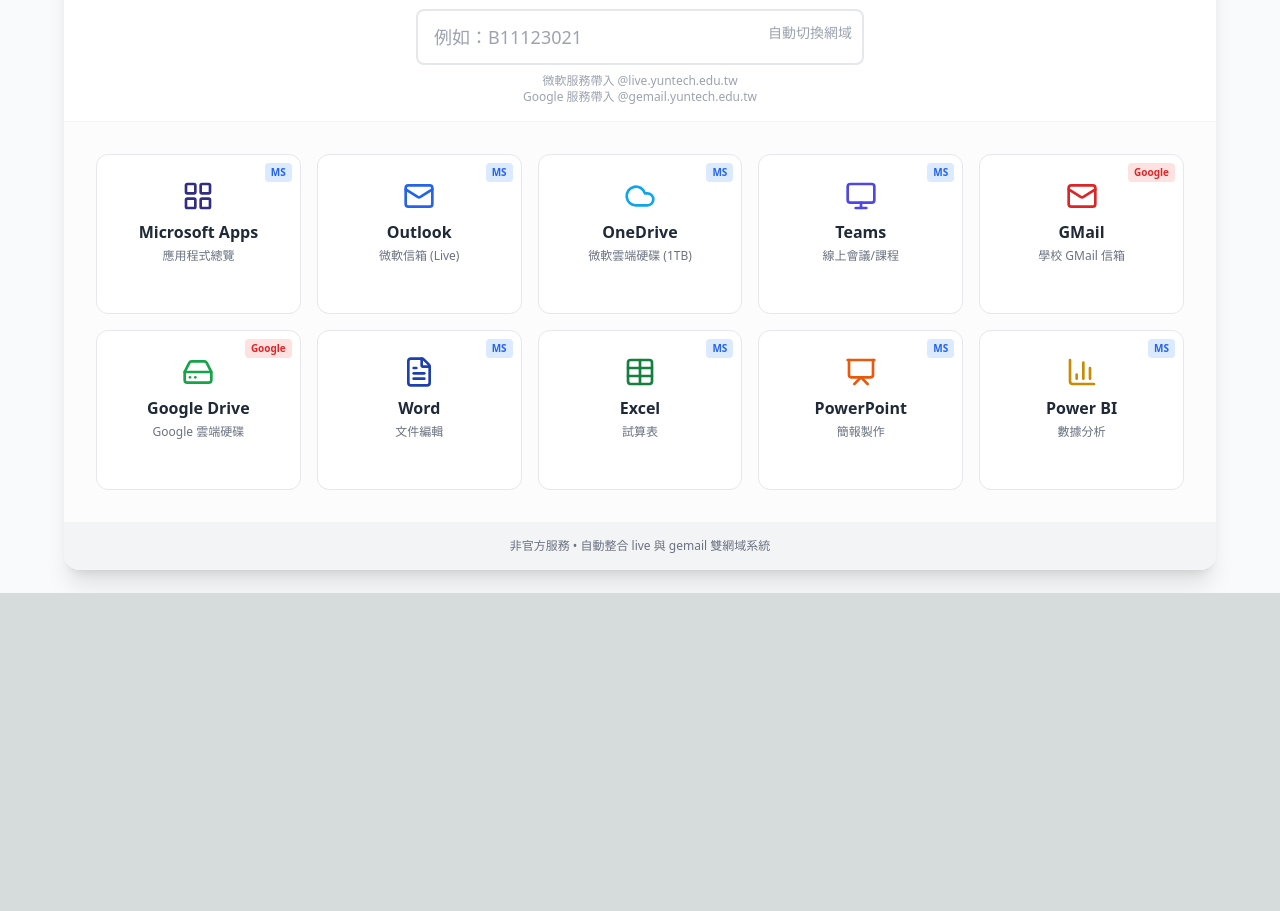
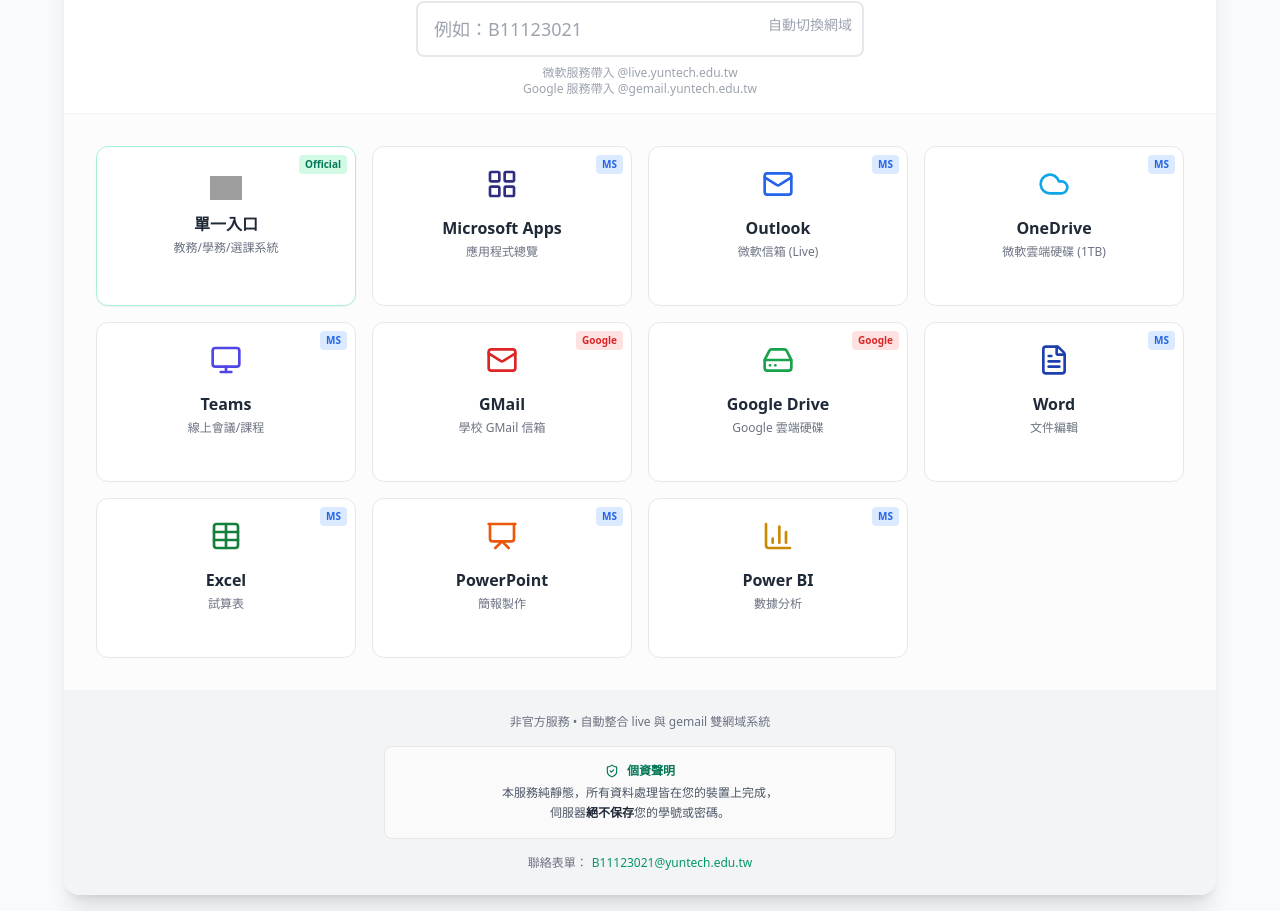
Before and after one commit to bridgerhung/ms-yuntech-sso, a Next.js app: page / in a window 1280 px wide. Shown: the part 207-1118 px from the top of the page. Before the commit the page ends 800 px from the top, so only its background shows below. Built offline with nearby package versions, Linux system fonts and the light colour scheme; grey boxes are pictures that could not be loaded.

Commit message:
加上雲科

```diff
--- a/app/page.tsx
+++ b/app/page.tsx
@@ -11,7 +11,8 @@ import {
   Table,
   Presentation,
   BarChart3,
-  HardDrive
+  HardDrive,
+  ShieldCheck
 } from "lucide-react";
 
 // 定義服務類型介面
@@ -20,7 +21,7 @@ interface ServiceItem {
   icon: React.ReactNode;
   url: string;
   desc: string;
-  type: "microsoft" | "google";
+  type: "microsoft" | "google" | "school"; // 新增 school 類型
 }
 
 export default function Home() {
@@ -37,14 +38,19 @@ export default function Home() {
     setError("");
   };
 
-  // 微軟 OneDrive 特殊路徑生成
   const generateOneDriveUrl = (email: string) => {
     const userPath = email.replace(/[@.]/g, "_").toLowerCase();
     return `https://${MS_SHAREPOINT_PREFIX}-my.sharepoint.com/personal/${userPath}/_layouts/15/onedrive.aspx?login_hint=${encodeURIComponent(email)}&view=1`;
   };
 
-  // 統一跳轉處理
   const handleRedirect = (service: ServiceItem) => {
+    // 學校單一入口不需要學號參數，直接跳轉
+    if (service.type === "school") {
+      window.open(service.url, "_blank");
+      return;
+    }
+
+    // 其他服務需要學號
     if (!studentId) {
       setError("請先輸入學號！");
       return;
@@ -53,40 +59,44 @@ export default function Home() {
     let email = "";
     let finalUrl = "";
 
-    // 1. 根據服務類型決定 Email 網域
     if (service.type === "microsoft") {
-      // 處理微軟 Email
       email = studentId.includes("@") ? studentId : `${studentId}@${MS_DOMAIN}`;
 
-      // 處理微軟 URL
       if (service.url === "ONEDRIVE_SPECIAL") {
         finalUrl = generateOneDriveUrl(email);
       } else {
-        // 自動判斷是用 ? 或 & 連接參數
         const separator = service.url.includes("?") ? "&" : "?";
         finalUrl = `${service.url}${separator}login_hint=${encodeURIComponent(email)}`;
       }
 
     } else if (service.type === "google") {
-      // 處理 Google Email
       const cleanId = studentId.split("@")[0];
       email = `${cleanId}@${GOOGLE_DOMAIN}`;
-
-      // Google URL 處理
       finalUrl = `https://accounts.google.com/AccountChooser?Email=${encodeURIComponent(email)}&continue=${encodeURIComponent(service.url)}`;
     }
 
-    // 2. 開新視窗
     window.open(finalUrl, "_blank");
   };
 
   // 服務列表
   const services: ServiceItem[] = [
+    // --- 學校官方區塊 (置頂) ---
+    {
+      name: "單一入口",
+      // 使用 img 標籤直接顯示 Logo
+      icon: <img
+        src="https://www-static.yuntech.edu.tw/images/mainmenu/about/yuntech_logo.jpg"
+        alt="YunTech Logo"
+        className="w-8 h-8 object-contain"
+      />,
+      url: "https://webapp.yuntech.edu.tw",
+      desc: "教務/學務/選課系統",
+      type: "school"
+    },
     // --- Microsoft 區塊 ---
     {
-      name: "Microsoft Apps", // 已改名
+      name: "Microsoft Apps",
       icon: <LayoutGrid className="w-8 h-8 mb-2 text-indigo-900" />,
-      // 這裡只需放基礎網址，程式會自動補上 ?login_hint=...
       url: "https://m365.cloud.microsoft/apps/",
       desc: "應用程式總覽",
       type: "microsoft"
@@ -158,6 +168,30 @@ export default function Home() {
     },
   ];
 
+  // 輔助函式：取得卡片樣式
+  const getCardStyle = (type: string) => {
+    switch (type) {
+      case 'google':
+        return 'hover:border-red-200 hover:bg-red-50/30';
+      case 'microsoft':
+        return 'hover:border-blue-200 hover:bg-blue-50/30';
+      case 'school':
+        return 'hover:border-emerald-500 hover:bg-emerald-50/30 border-emerald-100 bg-emerald-50/10'; // 學校專屬綠色系
+      default:
+        return 'hover:border-gray-200';
+    }
+  };
+
+  // 輔助函式：取得標籤樣式
+  const getLabelStyle = (type: string) => {
+    switch (type) {
+      case 'google': return 'bg-red-100 text-red-600';
+      case 'microsoft': return 'bg-blue-100 text-blue-600';
+      case 'school': return 'bg-emerald-100 text-emerald-700';
+      default: return 'bg-gray-100 text-gray-600';
+    }
+  };
+
   return (
     <main className="min-h-screen bg-gray-50 flex flex-col items-center justify-center p-4 font-sans">
       <div className="max-w-6xl w-full bg-white rounded-2xl shadow-xl overflow-hidden">
@@ -165,7 +199,7 @@ export default function Home() {
         {/* Header 區塊 */}
         <div className="bg-gradient-to-r from-emerald-600 to-teal-500 p-8 text-center text-white">
           <h1 className="text-3xl font-bold mb-2">雲科大 數位服務傳送門</h1>
-          <p className="opacity-90">整合 Microsoft 365 與 Google Workspace • 輸入學號一鍵登入</p>
+          <p className="opacity-90">整合 單一入口 • Microsoft 365 • Google Workspace</p>
         </div>
 
         {/* 輸入區塊 */}
@@ -180,11 +214,10 @@ export default function Home() {
                 value={studentId}
                 onChange={handleInputChange}
                 placeholder="例如：B11123021"
-                // 這裡加入了 text-gray-900 (深色文字), bg-white (白底), caret-emerald-600 (綠色游標)
                 className="w-full px-4 py-3 text-lg text-gray-900 bg-white border-2 border-gray-200 rounded-lg focus:ring-2 focus:ring-emerald-500 focus:border-emerald-500 outline-none transition-all uppercase placeholder:normal-case caret-emerald-600"
                 onKeyDown={(e) => {
                   if (e.key === "Enter") {
-                    handleRedirect(services[1]); // Enter 預設進 Outlook
+                    handleRedirect(services[1]); // Enter 預設進 Outlook (或可改成 services[0] 進單一入口)
                   }
                 }}
               />
@@ -202,29 +235,30 @@ export default function Home() {
 
         {/* 服務列表區塊 */}
         <div className="p-8 bg-gray-50/50 border-t border-gray-100">
-          <div className="grid grid-cols-2 md:grid-cols-3 lg:grid-cols-5 gap-4">
+          <div className="grid grid-cols-2 md:grid-cols-3 lg:grid-cols-4 gap-4">
             {services.map((service, index) => (
               <button
                 key={index}
                 onClick={() => handleRedirect(service)}
-                className={`flex flex-col items-center justify-center p-6 bg-white border border-gray-200 rounded-xl hover:shadow-md transition-all duration-200 group text-center h-40 relative overflow-hidden cursor-pointer
-                  ${service.type === 'google' ? 'hover:border-red-200 hover:bg-red-50/30' : 'hover:border-blue-200 hover:bg-blue-50/30'}
+                className={`flex flex-col items-center justify-center p-6 bg-white border rounded-xl hover:shadow-md transition-all duration-200 group text-center h-40 relative overflow-hidden cursor-pointer
+                  ${getCardStyle(service.type)}
+                  ${service.type === 'school' ? 'border-emerald-200 shadow-sm' : 'border-gray-200'}
                 `}
               >
-                {/* 標籤：區分 Google / MS */}
+                {/* 標籤：區分 Google / MS / School */}
                 <div className={`absolute top-2 right-2 text-[10px] font-bold px-1.5 py-0.5 rounded
-                  ${service.type === 'google' ? 'bg-red-100 text-red-600' : 'bg-blue-100 text-blue-600'}
+                  ${getLabelStyle(service.type)}
                 `}>
-                  {service.type === 'google' ? 'Google' : 'MS'}
+                  {service.type === 'google' ? 'Google' : service.type === 'school' ? 'Official' : 'MS'}
                 </div>
 
-                <div className="transform group-hover:scale-110 transition-transform duration-200">
+                <div className="transform group-hover:scale-110 transition-transform duration-200 mb-2">
                   {service.icon}
                 </div>
                 <h3 className="font-bold text-gray-800 mb-1">{service.name}</h3>
                 <p className="text-xs text-gray-500">{service.desc}</p>
                 <div className={`mt-2 text-xs opacity-0 group-hover:opacity-100 flex items-center gap-1 transition-opacity
-                   ${service.type === 'google' ? 'text-red-600' : 'text-blue-600'}
+                   ${service.type === 'google' ? 'text-red-600' : service.type === 'school' ? 'text-emerald-600' : 'text-blue-600'}
                 `}>
                   Open <ExternalLink size={10} />
                 </div>
@@ -233,9 +267,32 @@ export default function Home() {
           </div>
         </div>
 
-        {/* Footer */}
-        <div className="bg-gray-100 p-4 text-center text-xs text-gray-500">
-          非官方服務 • 自動整合 live 與 gemail 雙網域系統
+        {/* Footer & Privacy 區塊 */}
+        <div className="bg-gray-100 p-6 text-center text-xs text-gray-500">
+          <p className="mb-4">非官方服務 • 自動整合 live 與 gemail 雙網域系統</p>
+
+          <div className="max-w-lg mx-auto bg-white/60 border border-gray-200 rounded-lg p-4 mb-4">
+            <div className="flex items-center justify-center gap-2 mb-1 text-emerald-700 font-bold">
+              <ShieldCheck size={14} />
+              <span>個資聲明</span>
+            </div>
+            <p className="leading-relaxed text-gray-600">
+              本服務純靜態，所有資料處理皆在您的裝置上完成，<br/>
+              伺服器<span className="font-bold text-gray-800">絕不保存</span>您的學號或密碼。
+            </p>
+          </div>
+
+          <p>
+            聯絡表單：
+            <a
+              href="https://mail.brid.pw"
+              target="_blank"
+              rel="noopener noreferrer"
+              className="text-emerald-600 hover:text-emerald-800 hover:underline transition-colors ml-1 font-medium"
+            >
+              B11123021@yuntech.edu.tw
+            </a>
+          </p>
         </div>
       </div>
     </main>
```
